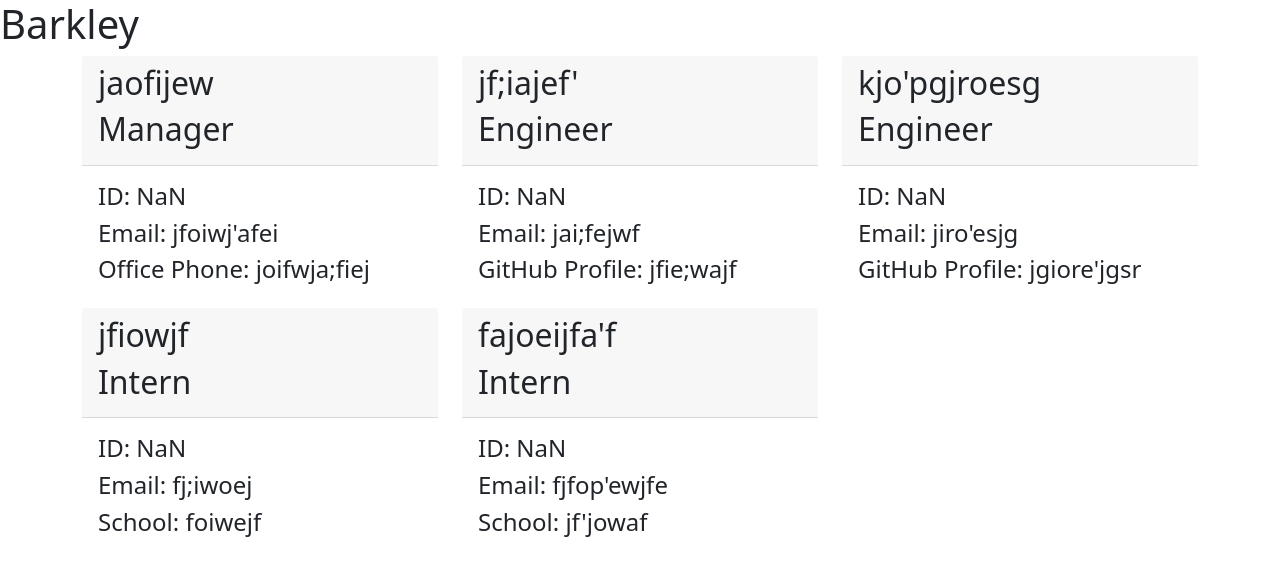
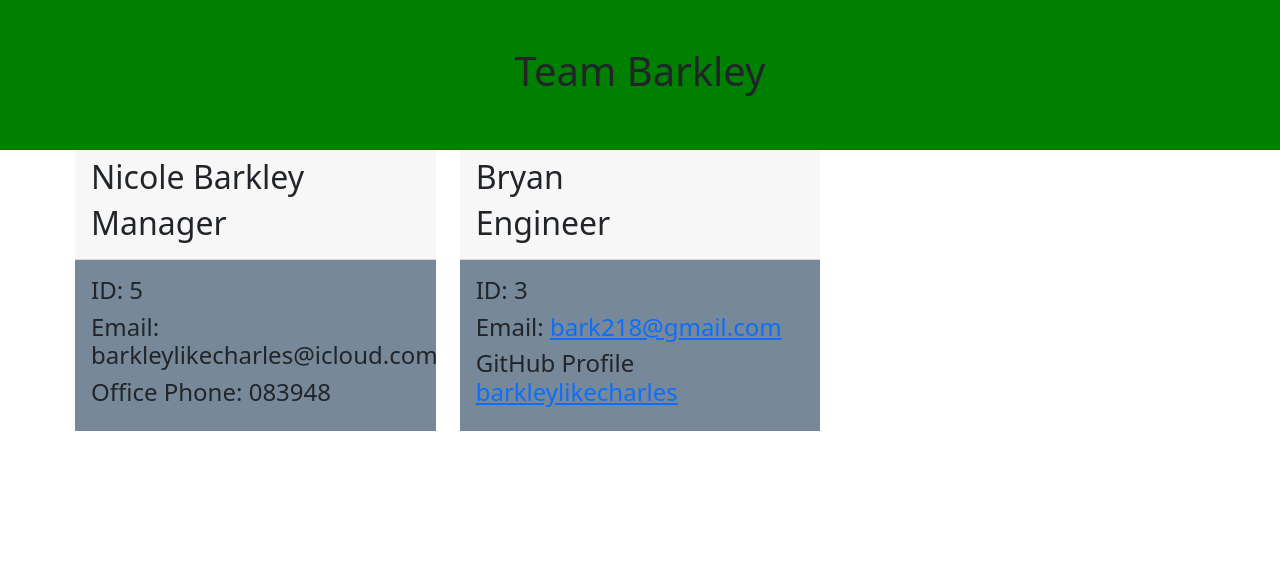
Before and after one commit to barkleylikecharles/team-profile-generator, a website: page generateHtml.html in a window 1280 px wide. Drawn offline with nearby package versions, Linux system fonts and the light colour scheme.

Commit message:
made email and github clickable

```diff
--- a/css/style.css
+++ b/css/style.css
@@ -12,16 +12,16 @@
     padding-right: 5px;
 }
 
-.member-card {
-    display: flex;
+/* .member-card {
+    /* display: flex;
     text-align: center;
-    justify-content: center;
-    padding: 1px;
+    justify-content: center; */
+    /* padding: 1px;
     color: white;
     float: left;
     margin: 10px;
     border: 1px solid lightgray;
-}
+} */ */
 .card-header{
     background-color:lightseagreen;
     text-align: center;
--- a/generateHtml.html
+++ b/generateHtml.html
@@ -7,7 +7,7 @@
     <meta http-equiv="X-UA-Compatible" content="ie=edge">
     <title>Barkley</title>
     <link href="https://cdn.jsdelivr.net/npm/bootstrap@5.1.3/dist/css/bootstrap.min.css" rel="stylesheet" integrity="sha384-1BmE4kWBq78iYhFldvKuhfTAU6auU8tT94WrHftjDbrCEXSU1oBoqyl2QvZ6jIW3" crossorigin="anonymous">
-    <link href="" rel="stylesheet">
+    <link href="./css/style.css" rel="stylesheet">
     <style>
 
     </style>
@@ -15,7 +15,7 @@
 
 <body>
     <header class="hero">
-        <h1>Barkley</h1>
+        <h1>Team Barkley</h1>
         <div class="card-container">
     </header>
 
@@ -25,13 +25,13 @@
     <div class ="col-4">
         <div class="member-card">
         <div class="card-header">
-            <h2>jaofijew</h2>
+            <h2>Nicole Barkley</h2>
             <h2>Manager</h2>
         </div>
         <div class="card-body">
-            <h4>ID: NaN</h4>
-            <h4>Email: jfoiwj'afei</h4>
-            <h4>Office Phone: joifwja;fiej</h4>
+            <h4>ID: 5</h4>
+            <h4>Email: barkleylikecharles@icloud.com</h4>
+            <h4>Office Phone: 083948</h4>
         </div>
         </div>
     </div>
@@ -39,58 +39,16 @@
         <div class ="col-4">
         <div class="member-card">
         <div class="card-header">
-            <h2>jf;iajef'</h2>
+            <h2>Bryan</h2>
             <h2>Engineer</h2>
         </div>
         <div class="card-body">
-            <h4>ID: NaN</h4>
-            <h4>Email: jai;fejwf</h4>
-            <h4>GitHub Profile: jfie;wajf</h4>
+            <h4>ID: 3</h4>
+            <h4>Email: <a href="mailto:bark218@gmail.com">bark218@gmail.com</a></h4>
+            <h4>GitHub Profile <a href="www.github.com/barkleylikecharles">barkleylikecharles</a></h4>
            </div>
         </div>
     </div>
-
-        <div class ="col-4">
-        <div class="member-card">
-        <div class="card-header">
-            <h2>kjo'pgjroesg</h2>
-            <h2>Engineer</h2>
-        </div>
-        <div class="card-body">
-            <h4>ID: NaN</h4>
-            <h4>Email: jiro'esjg</h4>
-            <h4>GitHub Profile: jgiore'jgsr</h4>
-           </div>
-        </div>
-    </div>
-
-    <div class ="col-4">
-    <div class="member-card">
-    <div class="card-header">
-        <h2>jfiowjf</h2>
-        <h2>Intern</h2>
-    </div>
-    <div class="card-body">
-        <h4>ID: NaN</h4>
-        <h4> Email: fj;iwoej</h4>
-        <h4>School: foiwejf</h4>
-       </div>
-    </div>
-</div>
-
-    <div class ="col-4">
-    <div class="member-card">
-    <div class="card-header">
-        <h2>fajoeijfa'f</h2>
-        <h2>Intern</h2>
-    </div>
-    <div class="card-body">
-        <h4>ID: NaN</h4>
-        <h4> Email: fjfop'ewjfe</h4>
-        <h4>School: jf'jowaf</h4>
-       </div>
-    </div>
-</div>
 
 
         </div>
```
Also changed, not shown: utils/generateHtml.js (+5 -5 lines).
